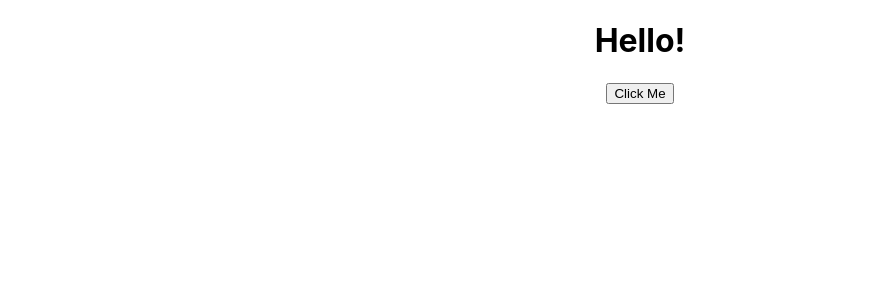
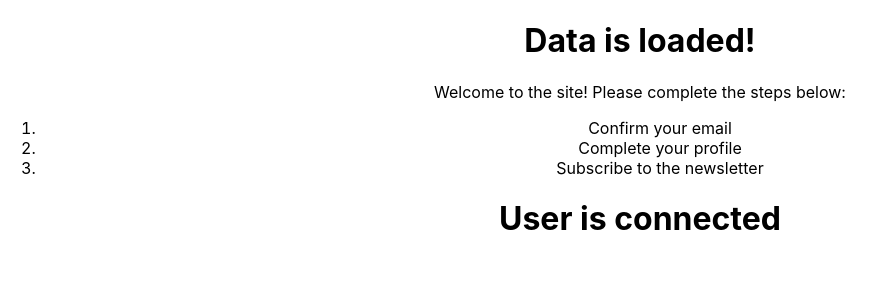
Before and after one commit to GrzegorzStary/react, a React (Create React App) app in the folder react/my-app/: page / in a window 1280 px wide. Shown: the top 300 px of the page, without its empty margins (0-886 px from the left). Built offline with nearby package versions, Linux system fonts and the light colour scheme.

Commit message:
Added Conditional rendering class and functional based

```diff
--- a/react/my-app/src/App.js
+++ b/react/my-app/src/App.js
@@ -3,11 +3,14 @@
 import EventsClass from './components/EventsClass';
 import EventsFunctional from './components/EventsFunctional';
 import EventBinding from './components/EventBinding';
+import ConditionalRenderingClass from './components/ConditionalRenderingClass';
+import ConditionalRenderingFunctional from './components/ConditionalRenderingFunctional';
 
 function App() {
   return (
     <div className="App">
-      <EventBinding />
+      <ConditionalRenderingClass />
+      <ConditionalRenderingFunctional connected={true} />
     </div>
   );
 }
--- /dev/null
+++ b/react/my-app/src/components/ConditionalRenderingClass.js
@@ -0,0 +1,34 @@
+import React, { Component } from 'react'
+
+export class ConditionalRenderingClass extends Component {
+constructor(props) {
+  super(props)
+
+  this.state = {
+     isLoaded: true,
+     isLoggedIn: true
+  }
+}
+  render() {
+    return (
+      <div>
+        <h1>
+            {this.state.isLoaded ? 'Data is loaded!' : 'Loading data...'}
+        </h1>
+            {this.state.isLoggedIn ? (
+            <div>
+                <p>Welcome to the site! Please complete the steps below:</p>
+                    <ol>
+                        <li>Confirm your email</li>
+                        <li>Complete your profile</li>
+                        <li>Subscribe to the newsletter</li>
+                    </ol>
+            </div>
+            ):
+            (<p>Please sign in</p>)}
+      </div>
+    )
+  }
+}
+
+export default ConditionalRenderingClass
--- /dev/null
+++ b/react/my-app/src/components/ConditionalRenderingFunctional.js
@@ -0,0 +1,13 @@
+import React from 'react'
+
+function ConditionalRenderingFunctional(props) {
+  return (
+    <div>
+        <h1>
+            {props.connected ? 'User is connected' : 'User is not connected'}
+        </h1>
+    </div>
+  )
+}
+
+export default ConditionalRenderingFunctional
```
